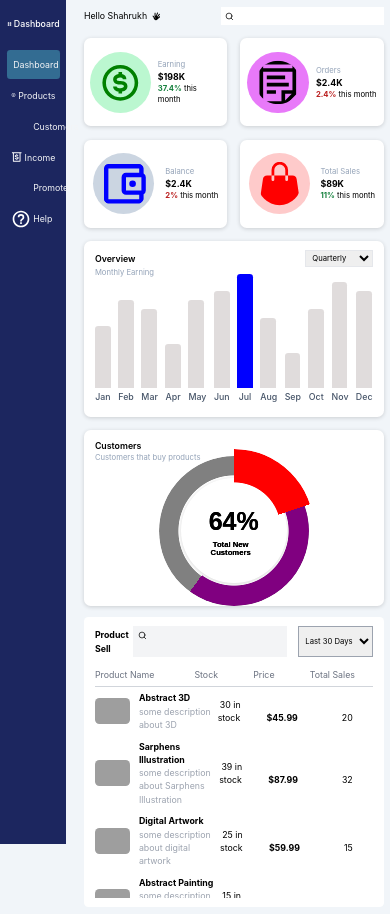
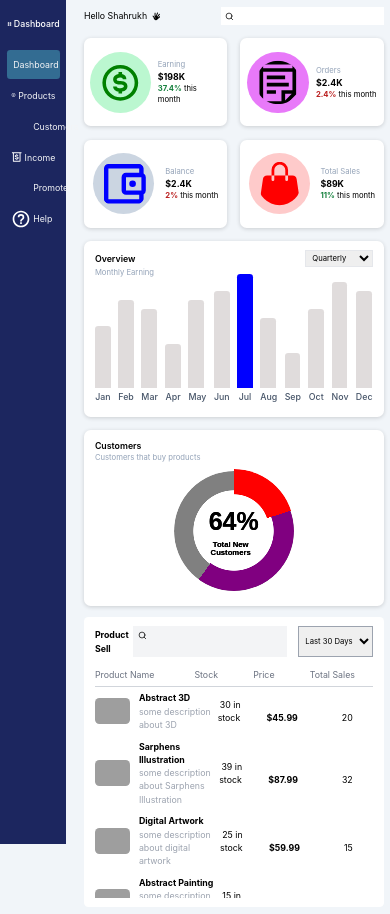
Before and after one commit to Rajesh0078/fitpeo, a React (Create React App) app: page / in a window 390 px wide. Built offline with nearby package versions, Linux system fonts and the light colour scheme; grey boxes are pictures that could not be loaded; some icons are missing.

Commit message:
res done

```diff
--- a/src/App.css
+++ b/src/App.css
@@ -98,4 +98,17 @@ html {
     html {
         font-size: 55%;
     }
+
+    .piey {
+        --w: 120px
+    }
+
+    .pie {
+        --w: 120px
+    }
+
+    .piex {
+        --w: 120px;
+        --b: 25px
+    }
 }
--- a/src/pages/Home/Home.jsx
+++ b/src/pages/Home/Home.jsx
@@ -20,9 +20,9 @@ const Home = () => {
                         <input type="text" className='align-middle outline-none ps-1' />
                     </div>
                 </div>
-                <div className='grid grid-cols-4 gap-6 mt-6 md:grid-cols-2 lg:grid-cols-4 sm:grid-cols-2 min-[368px]:grid-cols-2 min-[280px]:grid-cols-1 '>
+                <div className='grid grid-cols-4 gap-6 mt-6 md:grid-cols-2 lg:grid-cols-4 sm:grid-cols-2 min-[350px]:grid-cols-2 min-[280px]:grid-cols-1 '>
                     <div className='col-span-1 h-[10rem] px-3 rounded-xl bg-white shadow_x flex justify-around items-center'>
-                        <BiDollarCircle fill='green' className='bg-green-200 p-4 rounded-full h-[7rem] w-[7rem]' />
+                        <BiDollarCircle fill='green' className='bg-green-200 p-4 rounded-full h-[7rem] w-[7rem] ' />
                         <div className='ms-3'>
                             <p className='text-sm text-slate-400'>Earning</p>
                             <p className='text-md font-bold'>$198K</p>
```
